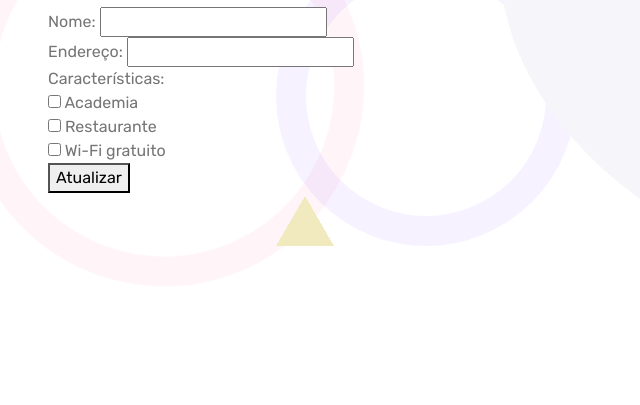
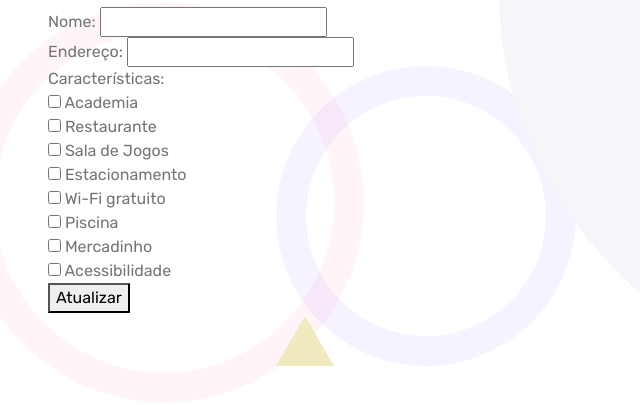
Before and after one commit to camille-eloah/hotel-campos, a Flask app: page /editar_hotel/1 in a window 1280 px wide. Shown: the part 209-614 px from the top of the page, without its empty margins (0-640 px from the left). Run offline with Flask 3, Linux system fonts and the light colour scheme; the visitor is signed in with stand-in values (Sample User, id 1); data that the repository does not hold is empty; some libraries are stand-ins or nearby versions.

Commit message:
Adicionando o restante das características do editar hotel

```diff
--- a/app/templates/cadastro_func.html
+++ b/app/templates/cadastro_func.html
@@ -42,7 +42,7 @@
 
 {% extends 'layout.html' %}
 
-{% block title %}Cadastro de funcinários{% endblock %}
+{% block title %}Cadastro de funcionários{% endblock %}
 
 {% block content %}
     <h1>Usuários</h1>
--- a/app/templates/editar_hotel.html
+++ b/app/templates/editar_hotel.html
@@ -90,7 +90,12 @@
         <label>Características:</label><br>
         <input type="checkbox" name="hotel_caracteristicas" value="Academia" {% if 'Academia' in hotel.hotel_caracteristicas %}checked{% endif %}> Academia<br>
         <input type="checkbox" name="hotel_caracteristicas" value="Restaurante" {% if 'Restaurante' in hotel.hotel_caracteristicas %}checked{% endif %}> Restaurante<br>
+        <input type="checkbox" name="hotel_caracteristicas" value="Sala de Jogos" {% if 'Sala de Jogos' in hotel.hotel_caracteristicas %}checked{% endif %}> Sala de Jogos<br>
+        <input type="checkbox" name="hotel_caracteristicas" value="Estacionamento" {% if 'Estacionamento' in hotel.hotel_caracteristicas %}checked{% endif %}> Estacionamento<br>
         <input type="checkbox" name="hotel_caracteristicas" value="Wi-Fi gratuito" {% if 'Wi-Fi gratuito' in hotel.hotel_caracteristicas %}checked{% endif %}> Wi-Fi gratuito<br>
+        <input type="checkbox" name="hotel_caracteristicas" value="Piscina" {% if 'Piscina' in hotel.hotel_caracteristicas %}checked{% endif %}> Piscina<br>
+        <input type="checkbox" name="hotel_caracteristicas" value="Mercadinho" {% if 'Mercadinho' in hotel.hotel_caracteristicas %}checked{% endif %}> Mercadinho<br>
+        <input type="checkbox" name="hotel_caracteristicas" value="Acessibilidade" {% if 'Acessibilidade' in hotel.hotel_caracteristicas %}checked{% endif %}> Acessibilidade<br>
 
         <div class="container-botao-form-btn">
             <button class="botao-form-btn">
```
